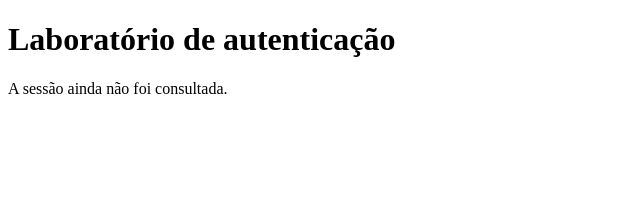
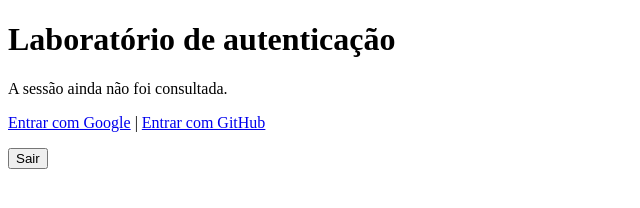
Before and after one commit to suellenkaroline693-max/trabalho, a plain HTML site: page public/index.html in a window 1280 px wide. Shown: the whole page, without its empty margins (0-640 px from the left). Drawn offline with Linux system fonts and the light colour scheme.

Commit message:
Enhance index.html with login and logout features
Added login options for Google and GitHub, along with a logout button.

```diff
--- a/public/index.html
+++ b/public/index.html
@@ -9,6 +9,14 @@
  <main>
  <h1>Laboratório de autenticação</h1>
  <p id="status">A sessão ainda não foi consultada.</p>
+ <p>
+   <a href="/oauth/login/google">Entrar com Google</a> |
+   <a href="/oauth/login/github">Entrar com GitHub</a>
+ </p>
+ <form method="post" action="/oauth/logout" id="logout-form">
+   <button type="submit">Sair</button>
+ </form>
+ <script src="/app.js"></script>
  </main>
  </body>
 </html>
```
Lines whose indentation alone changed are shown as unchanged.
